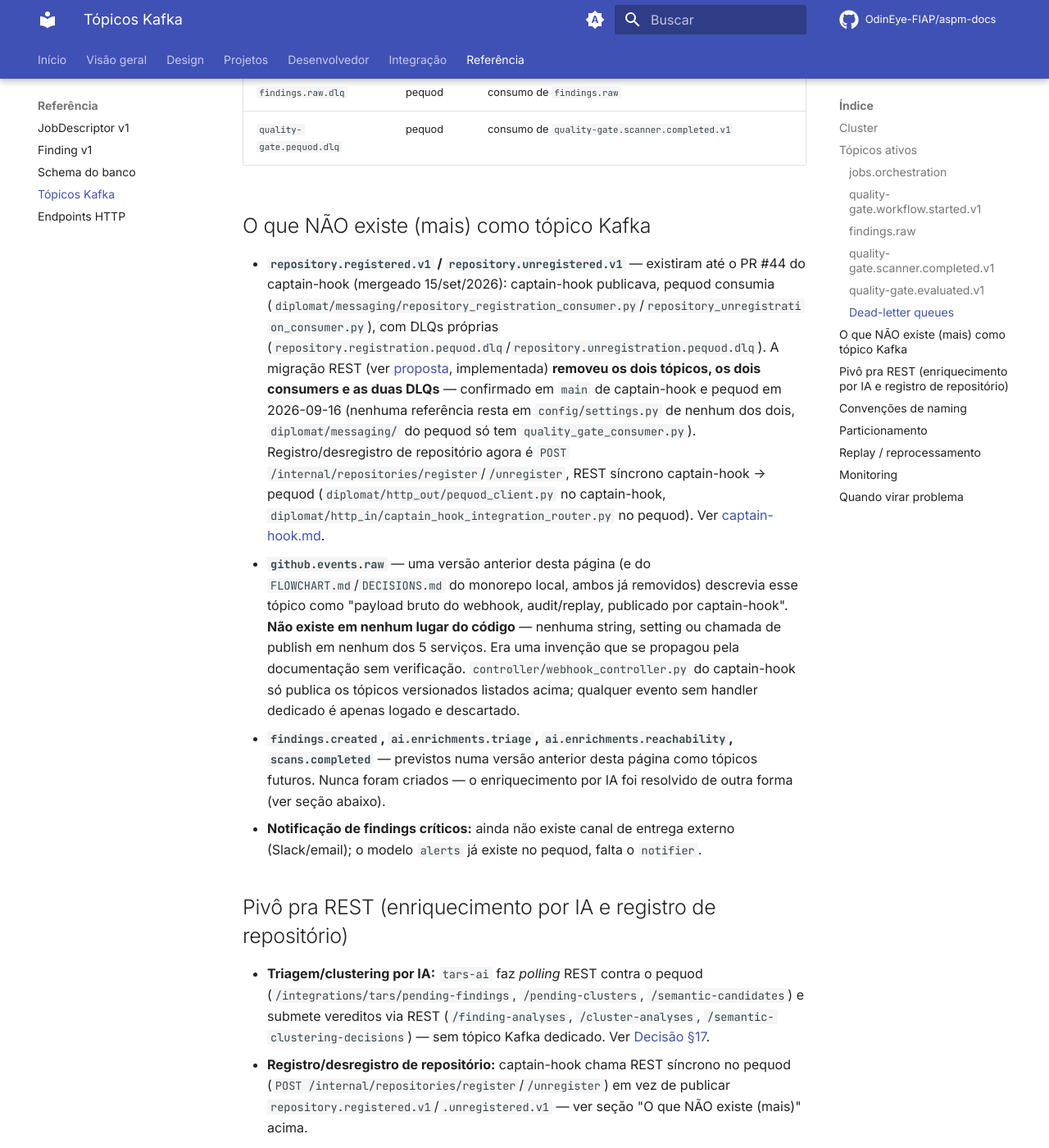
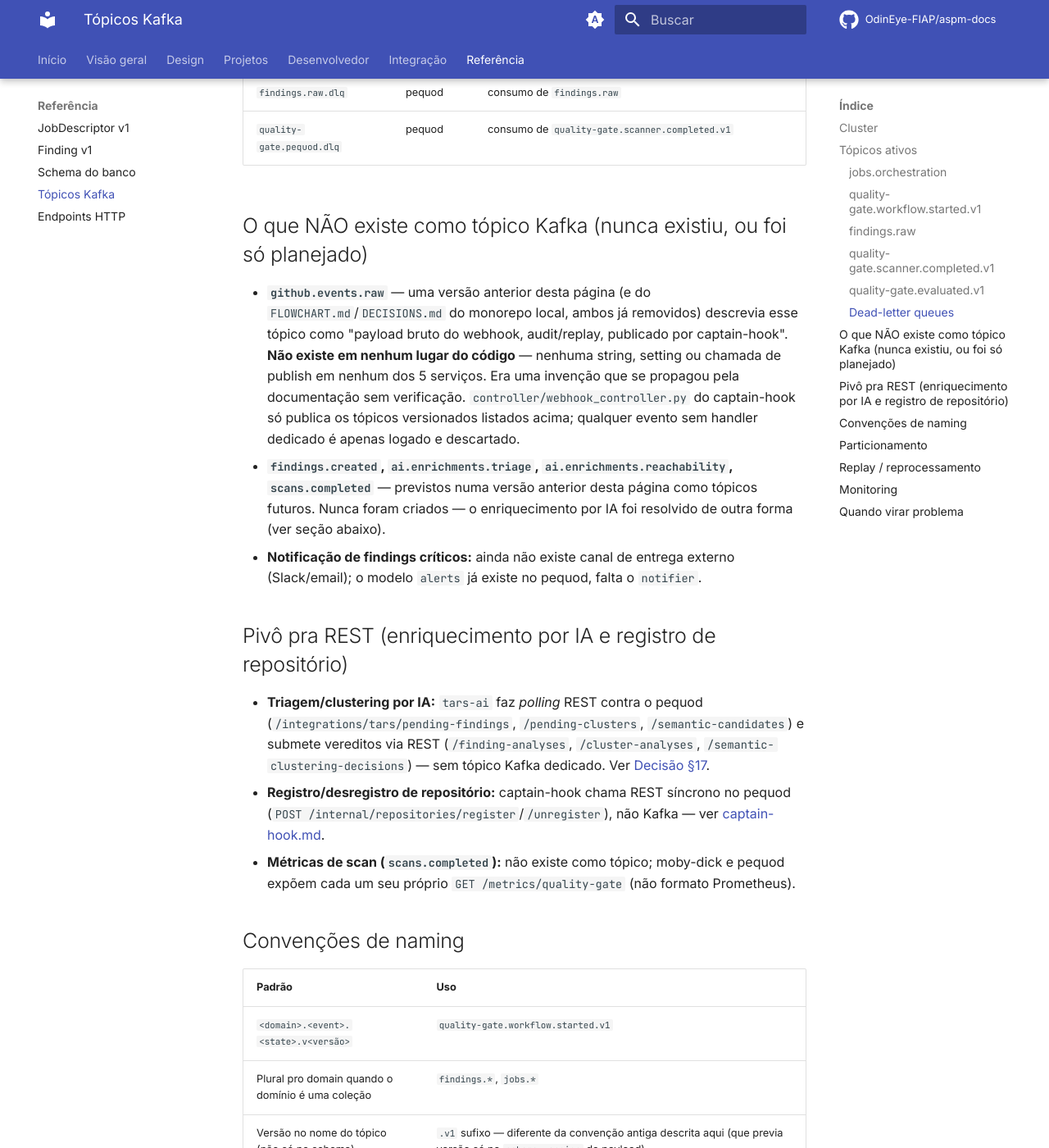
Before and after one commit to OdinEye-FIAP/aspm-docs, an MkDocs documentation site: the page built from docs/reference/kafka-topics.md, in a window 1280 px wide and 1400 px high, scrolled down 2784 px. Shown: the whole window at 82% size. Built offline with MkDocs 1.6.1 and Material for MkDocs 9.7.7, drawn with Linux system fonts in a browser that asks for light colours; comment, search, counter and statistics services are not loaded; some of the changed text lies outside the part shown.

Commit message:
docs(kafka-topics): cortar narrativa de migração da doc de referência
Feedback: doc de referência de tópicos não deve carregar parágrafo
explicando o que existiu e foi removido — isso é decisão/história, não
referência do que está ativo. Remove o bullet extenso sobre
repository.registered.v1/.unregistered.v1 de "O que NÃO existe (mais)"
(fica só o uso original dessa seção: avisar sobre invenções que nunca
existiram no código, tipo github.events.raw — caso diferente de um
tópico real que foi removido). A narrativa completa da migração já vive
em captain-hook.md (diagramas) e vai pra decisions.md quando esse item
pendente for feito — não precisa duplicar aqui.

```diff
--- a/docs/reference/kafka-topics.md
+++ b/docs/reference/kafka-topics.md
@@ -34,7 +34,7 @@ Stack atual: **Redpanda** (Kafka-compatible), single-node, sem replicação. Rod
 **Propósito:** sinaliza o início de um workflow de quality gate — tanto para um PR (`scope=pr`) quanto para um push na default branch (`scope=branch`, Security Baseline), quanto para o registro imediato de repositório via `ping`/`installation`/`installation_repositories` (mesmo `scope=branch`, ver nota abaixo).
 
 !!! note "`scope=branch` também disparado por `ping`/`installation` (desde PR #44, 15/set/2026)"
-    Além do push na default branch, captain-hook agora também publica este evento (e o `jobs.orchestration` correspondente) a partir de `controller/repository_onboarding.py::onboard_repository`, chamada por `ping_controller.py` (1x por webhook) e `installation_controller.py` (Nx em paralelo, um por repositório). Ver [captain-hook.md](../captain-hook.md#como-ping-e-installation_repositories-são-processados-sequência).
+    Além do push na default branch, captain-hook agora também publica este evento (e o `jobs.orchestration` correspondente) a partir de `controller/repository_onboarding.py::onboard_repository`, chamada por `ping_controller.py` (1x por webhook) e `installation_controller.py` (Nx em paralelo, um por repositório). Detalhes completos (incluindo o que isso substituiu) em [captain-hook.md](../captain-hook.md#como-ping-e-installation_repositories-são-processados-sequência).
 
 !!! note "`scope=branch` confirmado em produção (reconfirmado 2026-09-10)"
     captain-hook publica este evento com `scope=branch` a partir de `controller/push_controller.py` sempre que há push na default branch do repositório (filtro estrito em `adapter/wire_in/push_adapter.py::to_baseline_context`). moby-dick e pequod processam os dois escopos de ponta a ponta desde 31/ago/2026. Ver [Decisão §15](../overview/decisions.md#15-quality-gate-com-scopepr-e-scopebranch-security-baseline--ponta-a-ponta-em-main-reconfirmado-2026-09-10).
@@ -79,9 +79,8 @@ Mais numerosas do que uma primeira leitura da arquitetura sugere — confirmadas
 | `findings.raw.dlq` | pequod | consumo de `findings.raw` |
 | `quality-gate.pequod.dlq` | pequod | consumo de `quality-gate.scanner.completed.v1` |
 
-## O que NÃO existe (mais) como tópico Kafka
+## O que NÃO existe como tópico Kafka (nunca existiu, ou foi só planejado)
 
-- **`repository.registered.v1` / `repository.unregistered.v1`** — existiram até o PR #44 do captain-hook (mergeado 15/set/2026): captain-hook publicava, pequod consumia (`diplomat/messaging/repository_registration_consumer.py`/`repository_unregistration_consumer.py`), com DLQs próprias (`repository.registration.pequod.dlq`/`repository.unregistration.pequod.dlq`). A migração REST (ver [proposta](../design/ping-install-rest-migration.md), implementada) **removeu os dois tópicos, os dois consumers e as duas DLQs** — confirmado em `main` de captain-hook e pequod em 2026-09-16 (nenhuma referência resta em `config/settings.py` de nenhum dos dois, `diplomat/messaging/` do pequod só tem `quality_gate_consumer.py`). Registro/desregistro de repositório agora é `POST /internal/repositories/register`/`/unregister`, REST síncrono captain-hook → pequod (`diplomat/http_out/pequod_client.py` no captain-hook, `diplomat/http_in/captain_hook_integration_router.py` no pequod). Ver [captain-hook.md](../captain-hook.md).
 - **`github.events.raw`** — uma versão anterior desta página (e do `FLOWCHART.md`/`DECISIONS.md` do monorepo local, ambos já removidos) descrevia esse tópico como "payload bruto do webhook, audit/replay, publicado por captain-hook". **Não existe em nenhum lugar do código** — nenhuma string, setting ou chamada de publish em nenhum dos 5 serviços. Era uma invenção que se propagou pela documentação sem verificação. `controller/webhook_controller.py` do captain-hook só publica os tópicos versionados listados acima; qualquer evento sem handler dedicado é apenas logado e descartado.
 - **`findings.created`, `ai.enrichments.triage`, `ai.enrichments.reachability`, `scans.completed`** — previstos numa versão anterior desta página como tópicos futuros. Nunca foram criados — o enriquecimento por IA foi resolvido de outra forma (ver seção abaixo).
 - **Notificação de findings críticos:** ainda não existe canal de entrega externo (Slack/email); o modelo `alerts` já existe no pequod, falta o `notifier`.
@@ -89,7 +88,7 @@ Mais numerosas do que uma primeira leitura da arquitetura sugere — confirmadas
 ## Pivô pra REST (enriquecimento por IA e registro de repositório)
 
 - **Triagem/clustering por IA:** `tars-ai` faz *polling* REST contra o pequod (`/integrations/tars/pending-findings`, `/pending-clusters`, `/semantic-candidates`) e submete vereditos via REST (`/finding-analyses`, `/cluster-analyses`, `/semantic-clustering-decisions`) — sem tópico Kafka dedicado. Ver [Decisão §17](../overview/decisions.md#17-tars-ai-consome-o-pequod-via-rest-polling-não-via-tópico-kafka-dedicado--nova).
-- **Registro/desregistro de repositório:** captain-hook chama REST síncrono no pequod (`POST /internal/repositories/register`/`/unregister`) em vez de publicar `repository.registered.v1`/`.unregistered.v1` — ver seção "O que NÃO existe (mais)" acima.
+- **Registro/desregistro de repositório:** captain-hook chama REST síncrono no pequod (`POST /internal/repositories/register`/`/unregister`), não Kafka — ver [captain-hook.md](../captain-hook.md).
 - **Métricas de scan (`scans.completed`):** não existe como tópico; moby-dick e pequod expõem cada um seu próprio `GET /metrics/quality-gate` (não formato Prometheus).
 
 ## Convenções de naming
```
